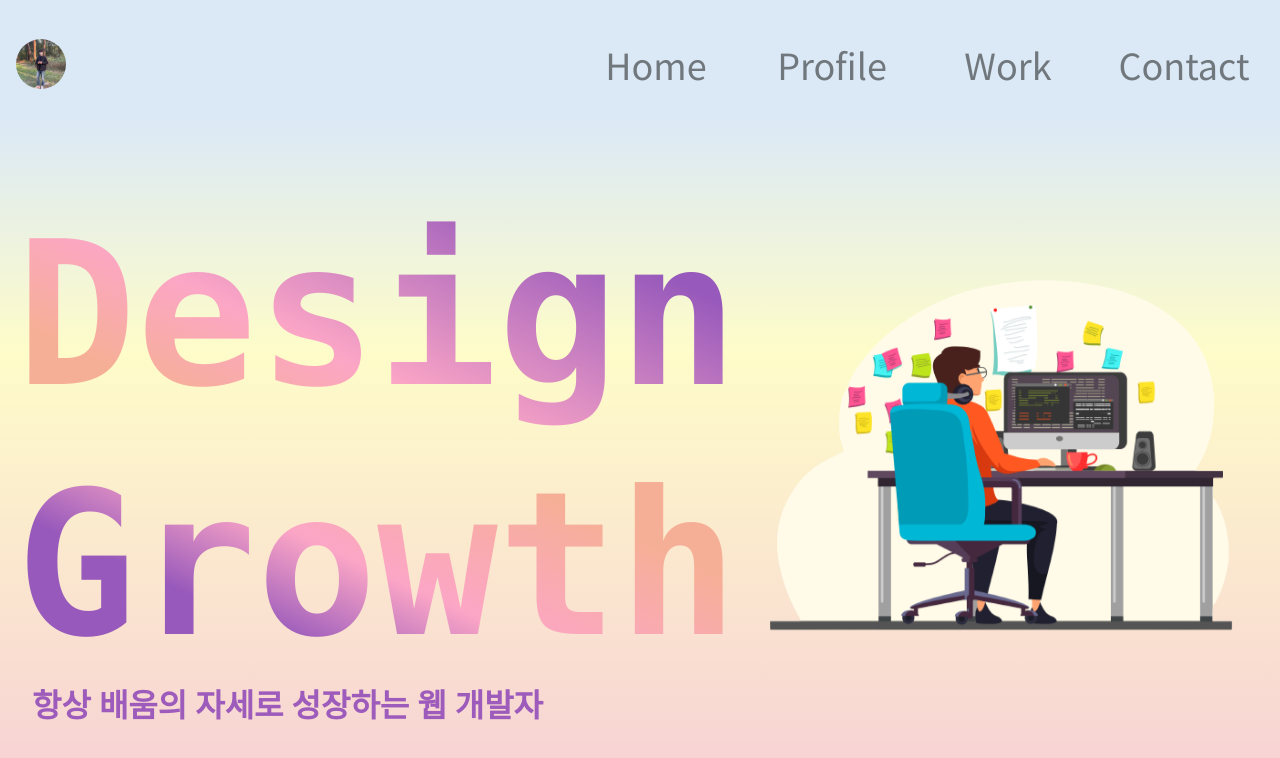
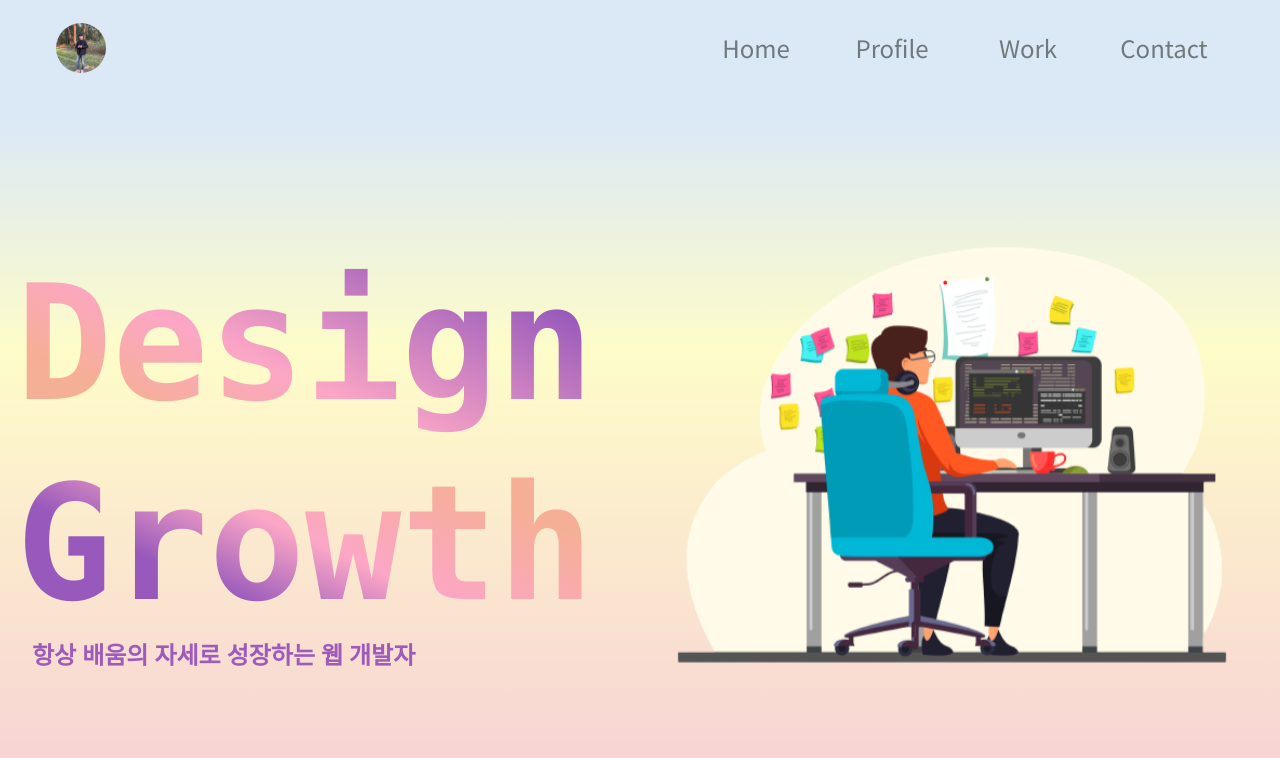
Before and after one commit to lbw3973/portfolio, a Next.js app: page /title in a window 1280 px wide. Shown: the top 758 px of the page. Built offline with nearby package versions, Linux system fonts and the light colour scheme.

Commit message:
Design: width 수정

```diff
--- a/src/app/page.tsx
+++ b/src/app/page.tsx
@@ -1,11 +1,13 @@
 import Profile from "./profile/page";
+import Projects from "./projects/page";
 import Title from "./title/page";
 
 export default function Home() {
   return (
-    <main className="min-w-[500px] mx-auto max-w-[1600px]">
+    <main className="min-w-[500px] mx-auto max-w-[1200px]">
       <Title />
       <Profile />
+      <Projects />
     </main>
   );
 }
--- a/src/app/profile/page.tsx
+++ b/src/app/profile/page.tsx
@@ -2,14 +2,16 @@ import React from "react";
 import data from "@/constants/data.json";
 import Image from "next/image";
 import SubTitle from "@/components/common/SubTitle";
+import Skills from "@/components/profile/Skills";
 
 function Profile() {
   return (
     <section className="pt-14 px-4 mb-14 min-w-[1000px]">
       <SubTitle text="Profile" />
-      <div className="flex justify-between border-1 border-white p-10 rounded-md">
+      <div className="border-1 border-white p-10 rounded-md">
+        <div className="flex justify-between mb-10 gap-10">
           <div className="flex flex-col justify-around min-w-[500px]">
-          <div className="leading-relaxed font-bold text-[50px]">
+            <div className="leading-relaxed font-bold text-5xl">
               {data.title.map(item => (
                 <p key={item}>{item}</p>
               ))}
@@ -24,7 +26,7 @@ function Profile() {
           </div>
           <div className="h-full">
             <Image src={"https://picsum.photos/400/300"} alt="profileImage" width={600} height={400} />
-          <div className="mt-5  text-xl">
+            <div className="mt-5 text-xl">
               <p className="leading-tight">
                 <span className="text-2xl font-bold mr-2">생년월일</span>
                 {data.birth} (만 {new Date().getFullYear() - Number(data.birth.split(".")[0])}세)
@@ -36,6 +38,8 @@ function Profile() {
             </div>
           </div>
         </div>
+        <Skills />
+      </div>
     </section>
   );
 }
--- a/src/app/title/page.tsx
+++ b/src/app/title/page.tsx
@@ -2,7 +2,7 @@ import Image from "next/image";
 import React from "react";
 import titleImage from "/public/assets/images/titleImage.png";
 
-const H2_STYLES = "text-[200px] text-transparent bg-clip-text leading-tight";
+const H2_STYLES = "text-[160px] text-transparent bg-clip-text leading-tight";
 
 function Title() {
   return (
@@ -12,7 +12,7 @@ function Title() {
           <hgroup className="font-mono font-bold">
             <h2 className={`bg-title-First ${H2_STYLES}`}>Design</h2>
             <h2 className={`bg-title-Second ${H2_STYLES}`}>Growth</h2>
-            <h3 className="text-3xl text-[#9d5cbb] font-[SBAggroL] ml-4">항상 배움의 자세로 성장하는 웹 개발자</h3>
+            <h3 className="text-2xl text-[#9d5cbb] font-[SBAggroL] ml-4">항상 배움의 자세로 성장하는 웹 개발자</h3>
           </hgroup>
         </div>
         <div className="min-w-[400px] w-full">
--- a/src/components/header/Header.tsx
+++ b/src/components/header/Header.tsx
@@ -1,12 +1,12 @@
 "use client";
 import Image from "next/image";
-import React, { useEffect, useState } from "react";
+import React, { MouseEvent, useEffect, useState } from "react";
 import profileImage from "/public/assets/images/profileImage.jpg";
 
-const NAV_STYLE = `cursor-pointer text-[#71787d] hover:text-primary-normal hover:font-bold w-40 ease-in`;
+const NAV_STYLE = `cursor-pointer text-[#71787d] hover:text-primary-normal hover:font-bold w-[120px] ease-in`;
 
 function Header() {
-  const [position, setPosition] = useState(0);
+  const [position, setPosition] = useState(window.scrollY);
   function onScroll() {
     setPosition(window.scrollY);
   }
@@ -20,13 +20,18 @@ function Header() {
   const clickImageHandler = () => {
     window.open("https://github.com/lbw3973");
   };
+
+  const clickNavHandler = (e: MouseEvent<HTMLUListElement>) => {
+    console.log(e.target);
+  };
+
   return (
     <nav
-      className={`fixed w-full flex items-center h-32 ${
-        position > 0 && "bg-white !h-24 shadow-bottom"
+      className={`fixed w-full flex items-center h-24 ${
+        position > 0 && "bg-white !h-20 shadow-bottom"
       } duration-500 z-10`}
     >
-      <div className="flex justify-between items-center min-w-[500px] w-[1600px] mx-auto my-5 px-4">
+      <div className="flex justify-between items-center min-w-[500px] w-[1200px] mx-auto my-5 px-4">
         <Image
           src={profileImage}
           alt="profileImage"
@@ -35,11 +40,11 @@ function Header() {
           className="rounded-full hover:cursor-pointer hover:opacity-50"
           onClick={clickImageHandler}
         />
-        <ul className="flex gap-4 text-4xl text-center">
-          <li className={`${NAV_STYLE} `}>Home</li>
-          <li className={`${NAV_STYLE} `}>Profile</li>
-          <li className={`${NAV_STYLE} `}>Work</li>
-          <li className={`${NAV_STYLE} `}>Contact</li>
+        <ul className="flex gap-4 text-2xl text-center" onClick={clickNavHandler}>
+          <li className={`${NAV_STYLE}`}>Home</li>
+          <li className={`${NAV_STYLE}`}>Profile</li>
+          <li className={`${NAV_STYLE}`}>Work</li>
+          <li className={`${NAV_STYLE}`}>Contact</li>
         </ul>
       </div>
     </nav>
```
Lines whose indentation alone changed are shown as unchanged.
